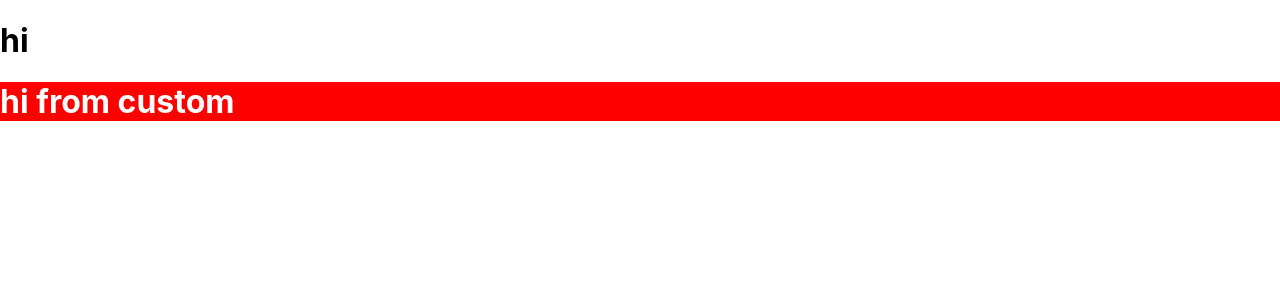
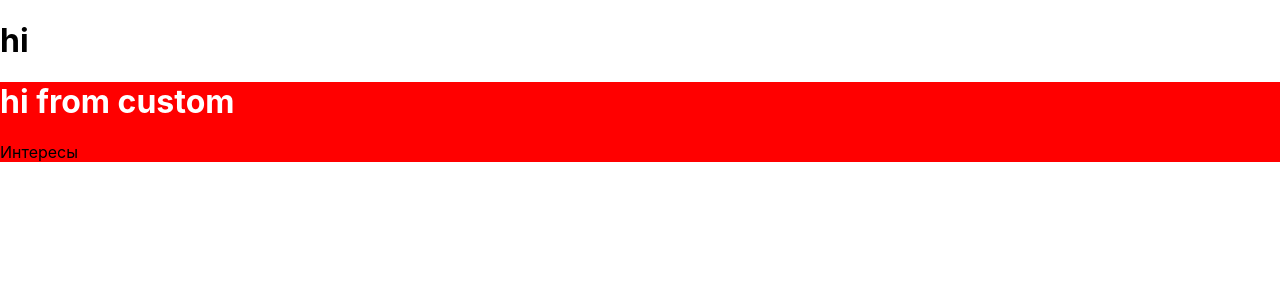
Before and after one commit to ALPOFF/moi-dvor, a React (Create React App) app: page / in a window 1280 px wide. Shown: the top 300 px of the page. Built offline with nearby package versions, Linux system fonts and the light colour scheme.

Commit message:
Add interests section

```diff
--- a/src/App.js
+++ b/src/App.js
@@ -6,6 +6,7 @@ const App = () => (
     <div>
       <h1>hi</h1>
       <CustomComp />
+
     </div>
 );
 
--- a/src/components/CustomComp/CustomComp.jsx
+++ b/src/components/CustomComp/CustomComp.jsx
@@ -3,7 +3,12 @@ import './CustomComp.scss'
 
 const CustomComp = () => {
     return (
-        <div className="divStyle"><h1 style={{color: "white"}}>hi from custom</h1></div>
+        <div className="divStyle">
+            <h1 style={{color: "white"}}>hi from custom</h1>
+            <section className="interests">
+                <p>Интересы</p>
+            </section>
+        </div>
     )
 };
 
```
